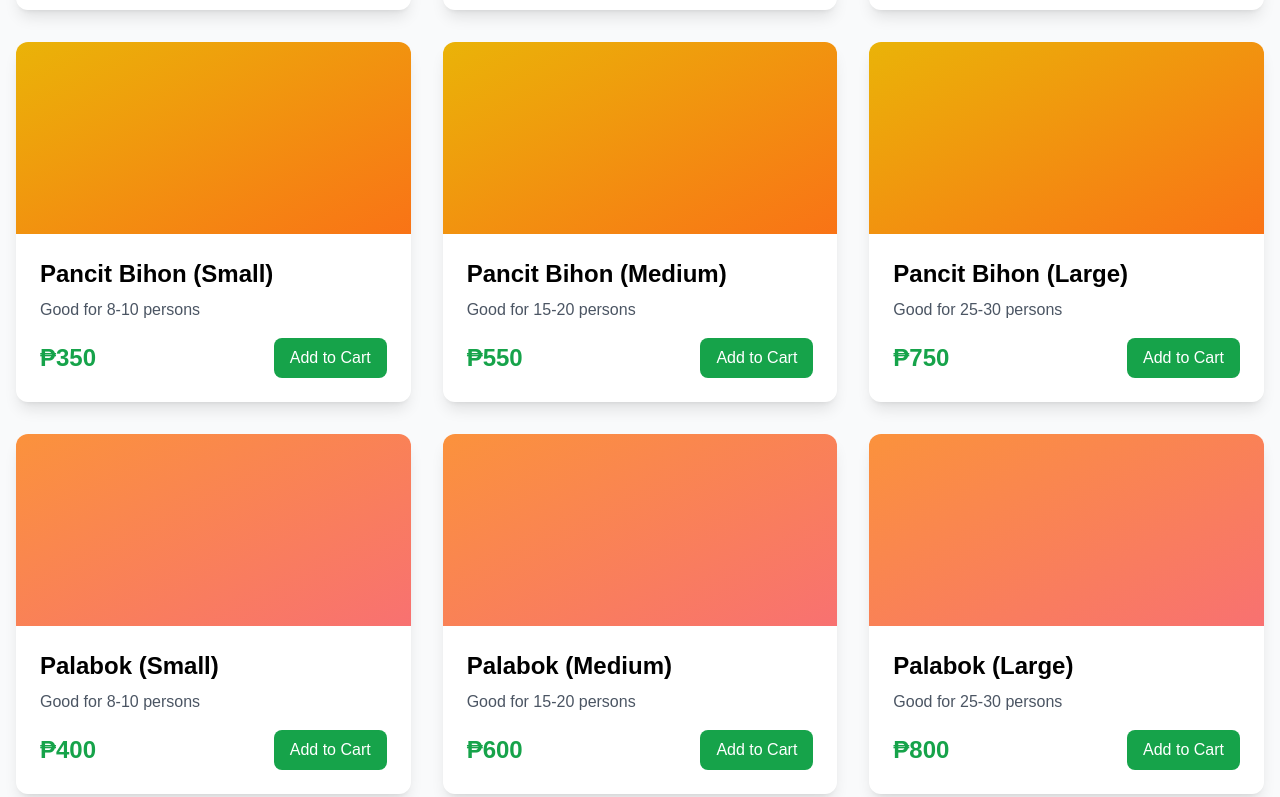
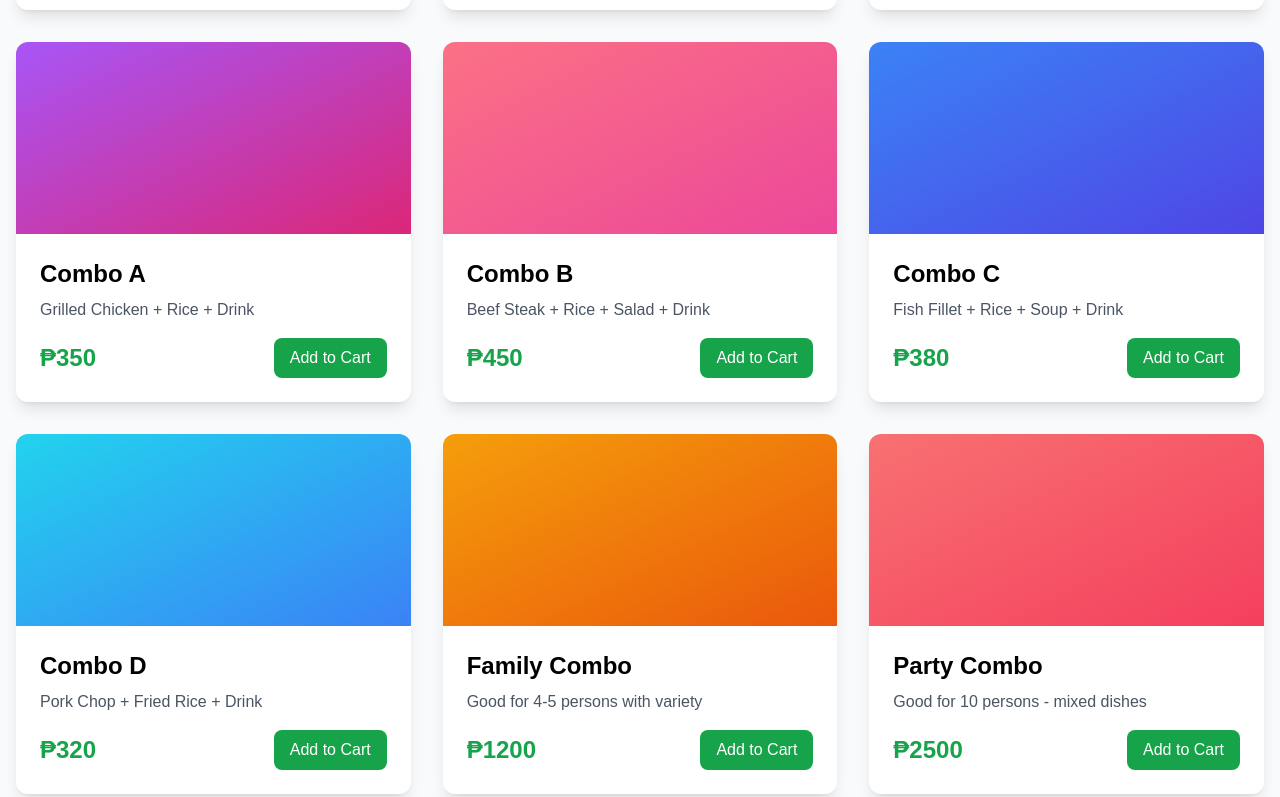
Before and after one commit to sann-tech/Business-Website-, a plain HTML site: page index.html in a window 1280 px wide. Shown: the part 4098-4895 px from the top of the page. Drawn offline with nearby package versions, Linux system fonts and the light colour scheme.

Commit message:
Remove various bilao menu items
Removed multiple Pancit Bihon, Palabok, Lumpia Shanghai, Spaghetti, and Carbonara entries from the menu.

```diff
--- a/index.html
+++ b/index.html
@@ -828,21 +828,6 @@
             {name:'Halo-Halo',cat:'desserts',price:160,desc:'Filipino mixed dessert',grad:'from-purple-400 to-pink-500'},
             {name:'Brownie',cat:'desserts',price:120,desc:'Fudgy chocolate brownie',grad:'from-amber-700 to-orange-800'},
             {name:'Fruit Salad',cat:'desserts',price:135,desc:'Mixed fruits with cream',grad:'from-orange-300 to-yellow-400'},
-            {name:'Pancit Bihon (Small)',cat:'bilao',price:350,desc:'Good for 8-10 persons',grad:'from-yellow-500 to-orange-500'},
-            {name:'Pancit Bihon (Medium)',cat:'bilao',price:550,desc:'Good for 15-20 persons',grad:'from-yellow-500 to-orange-500'},
-            {name:'Pancit Bihon (Large)',cat:'bilao',price:750,desc:'Good for 25-30 persons',grad:'from-yellow-500 to-orange-500'},
-            {name:'Palabok (Small)',cat:'bilao',price:400,desc:'Good for 8-10 persons',grad:'from-orange-400 to-red-400'},
-            {name:'Palabok (Medium)',cat:'bilao',price:600,desc:'Good for 15-20 persons',grad:'from-orange-400 to-red-400'},
-            {name:'Palabok (Large)',cat:'bilao',price:800,desc:'Good for 25-30 persons',grad:'from-orange-400 to-red-400'},
-            {name:'Lumpia Shanghai (Small)',cat:'bilao',price:300,desc:'50 pcs - Good for 8-10 persons',grad:'from-amber-500 to-yellow-600'},
-            {name:'Lumpia Shanghai (Medium)',cat:'bilao',price:500,desc:'100 pcs - Good for 15-20 persons',grad:'from-amber-500 to-yellow-600'},
-            {name:'Lumpia Shanghai (Large)',cat:'bilao',price:700,desc:'150 pcs - Good for 25-30 persons',grad:'from-amber-500 to-yellow-600'},
-            {name:'Spaghetti (Small)',cat:'bilao',price:380,desc:'Good for 8-10 persons',grad:'from-red-500 to-pink-500'},
-            {name:'Spaghetti (Medium)',cat:'bilao',price:580,desc:'Good for 15-20 persons',grad:'from-red-500 to-pink-500'},
-            {name:'Spaghetti (Large)',cat:'bilao',price:780,desc:'Good for 25-30 persons',grad:'from-red-500 to-pink-500'},
-            {name:'Carbonara (Small)',cat:'bilao',price:420,desc:'Good for 8-10 persons',grad:'from-yellow-300 to-amber-400'},
-            {name:'Carbonara (Medium)',cat:'bilao',price:620,desc:'Good for 15-20 persons',grad:'from-yellow-300 to-amber-400'},
-            {name:'Carbonara (Large)',cat:'bilao',price:820,desc:'Good for 25-30 persons',grad:'from-yellow-300 to-amber-400'},
             {name:'Combo A',cat:'combo',price:350,desc:'Grilled Chicken + Rice + Drink',grad:'from-purple-500 to-pink-600'},
             {name:'Combo B',cat:'combo',price:450,desc:'Beef Steak + Rice + Salad + Drink',grad:'from-rose-400 to-pink-500'},
             {name:'Combo C',cat:'combo',price:380,desc:'Fish Fillet + Rice + Soup + Drink',grad:'from-blue-500 to-indigo-600'},
```
